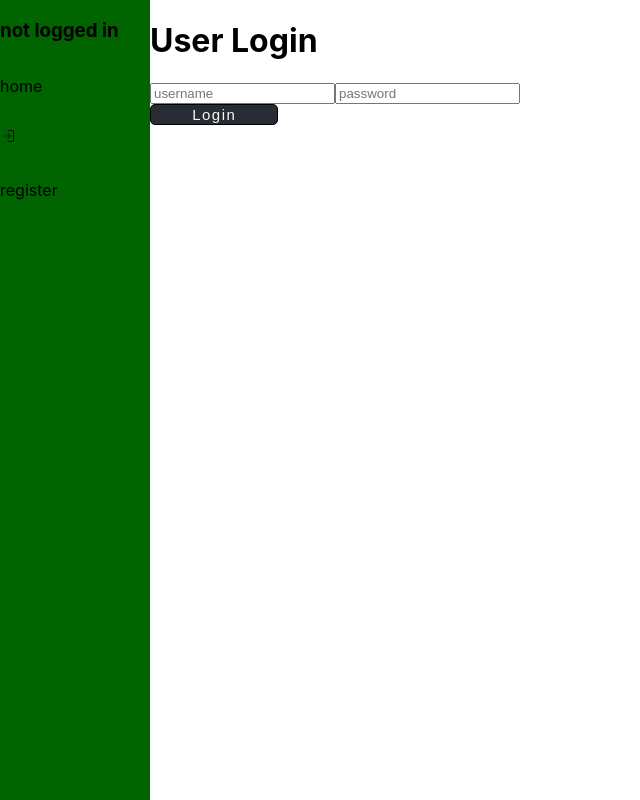
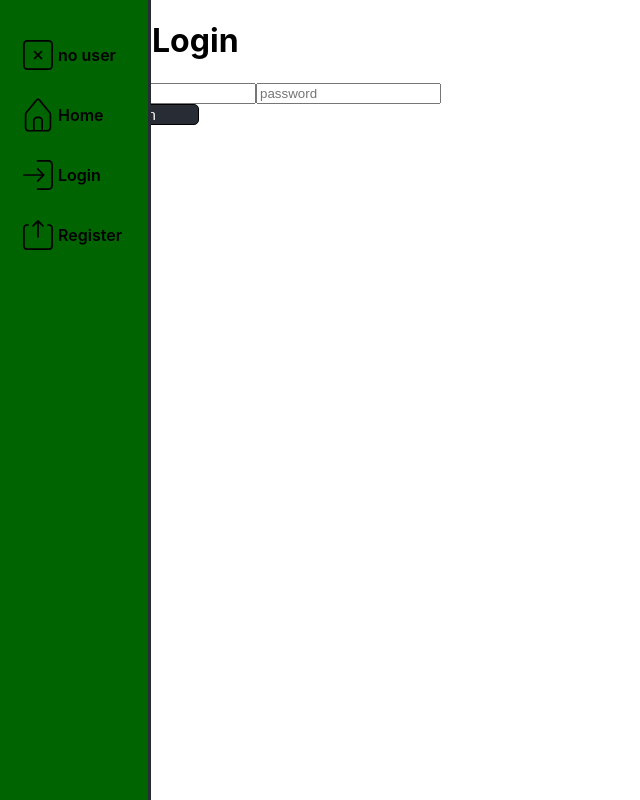
Before and after one commit to chubrubbaloo/uppgift3-frontend, a React (Create React App) app: page /login in a window 1280 px wide. Shown: the whole page, without its empty margins (0-640 px from the left). Built offline with nearby package versions, Linux system fonts and the light colour scheme.

Commit message:
styled navbar

```diff
--- a/src/components/navbar/Navbar.css
+++ b/src/components/navbar/Navbar.css
@@ -1,6 +1,49 @@
+.navbar-container{
+    width: 71px;
+    z-index: 1000;
+}
+
 .navbar{
+    width: 50px;
+    height: calc(100% - 35px);
+    transition-duration: 0.18s;
+    padding-top: 35px;
+    padding-left: 18px;
+    background-color: darkgreen;
+    border-right: #282c34 solid 3px;
+}
+
+.navbar.open{
+    width: 130px;
+}
+
+.navbar .user{
+    margin-bottom: 20px;
+}
+
+.navbar .user, .navbar .link{
     display: flex;
-    flex-direction: column;
-    background-color: darkgreen;
-    width: 150px;
+    align-items: center;
+    overflow:hidden;
 }
+
+.navbar .text, .navbar text{
+    white-space: nowrap;
+    font-weight: 600;
+}
+
+.navbar .link{
+    margin-top: 1.25em;
+    cursor: pointer;
+    transition-duration: 0.1s;
+}
+
+.navbar .link:hover{
+    transform:scale(1.1);
+}
+
+
+.navbar .icon{
+    font-size: 2.5em;
+    flex-shrink: 0;
+}
--- a/src/components/navbar/Navbar.js
+++ b/src/components/navbar/Navbar.js
@@ -1,20 +1,53 @@
-import {CiLogin} from 'react-icons/ci';
+import {CiLogin, CiHome, CiUser, CiSaveUp2, CiSquareRemove} from 'react-icons/ci';
 import {UserContext} from "../../App";
-import {useContext} from "react";
+import {useContext, useState} from "react";
 import "./Navbar.css"
 import {useNavigate} from "react-router-dom"
 
 export default function Navbar() {
 
-    const navigate = useNavigate()
     const user = useContext(UserContext)
+    const [open, setOpen] = useState(false)
+
+    if (open) {
+        return (
+            <div className="navbar-container">
+                <div className={"navbar open"} onMouseLeave={() => setOpen(false)}>
+                    <div className={"user"}>
+                        {user ? <CiUser className="icon"/> : <CiSquareRemove className="icon"/>}
+                        <div className="text">{user ? user.username : "no user"}</div>
+                    </div>
+                    <Link route="/" icon={<CiHome className="icon"/>} text="Home"/>
+                    <Link route="/login" icon={<CiLogin className="icon"/>} text="Login"/>
+                    <Link route="/register" icon={<CiSaveUp2 className="icon"/>} text="Register"/>
+                </div>
+            </div>
+        )
+    }
     return (
-        <div className={"navbar"}>
-            <h3>{user ? user.username : "not logged in"}</h3>
-            <p onClick={() => navigate("/")}>home</p>
-            <p onClick={() => navigate("/login")}><CiLogin/></p>
-            <p onClick={() => navigate("/register")}>register</p>
+        <div className="navbar-container">
+            <div className={"navbar"} onMouseEnter={() => setOpen(true)}>
+                <div className={"user"}>
+                    {user ? <CiUser className="icon"/> : <CiSquareRemove className="icon"/>}
+                </div>
+                <Link route="/" icon={<CiHome className="icon"/>} text=""/>
+                <Link route="/login" icon={<CiLogin className="icon"/>} text=""/>
+                <Link route="/register" icon={<CiSaveUp2 className="icon"/>} text=""/>
+            </div>
         </div>
     )
 
 }
+
+function Link({route, icon, text}){
+const navigate = useNavigate()
+return <div className={"link"} onClick={() =>
+    navigate(route)
+}
+>
+{
+    icon
+}
+<div className="text">{text}</div>
+</div>
+}
```
